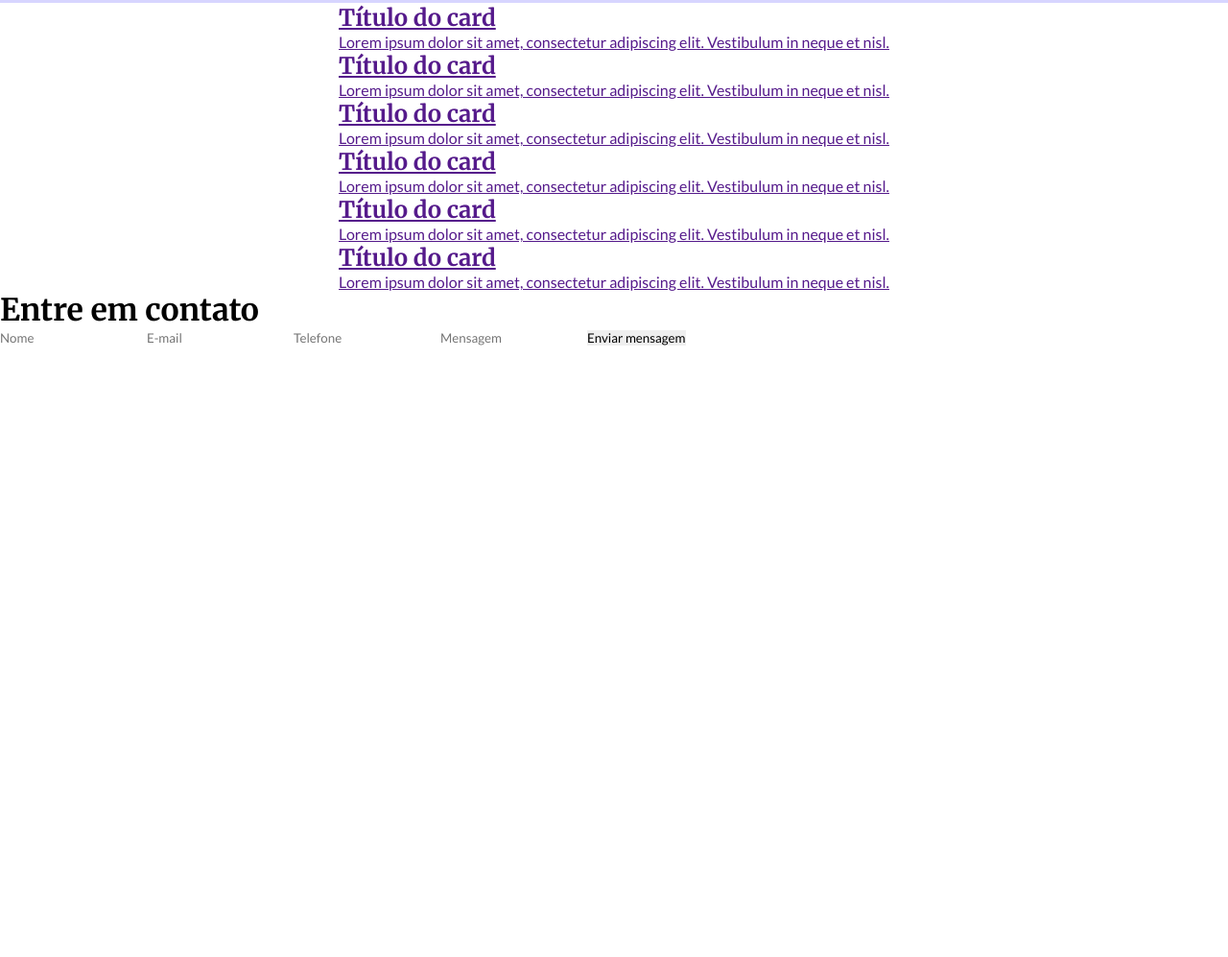
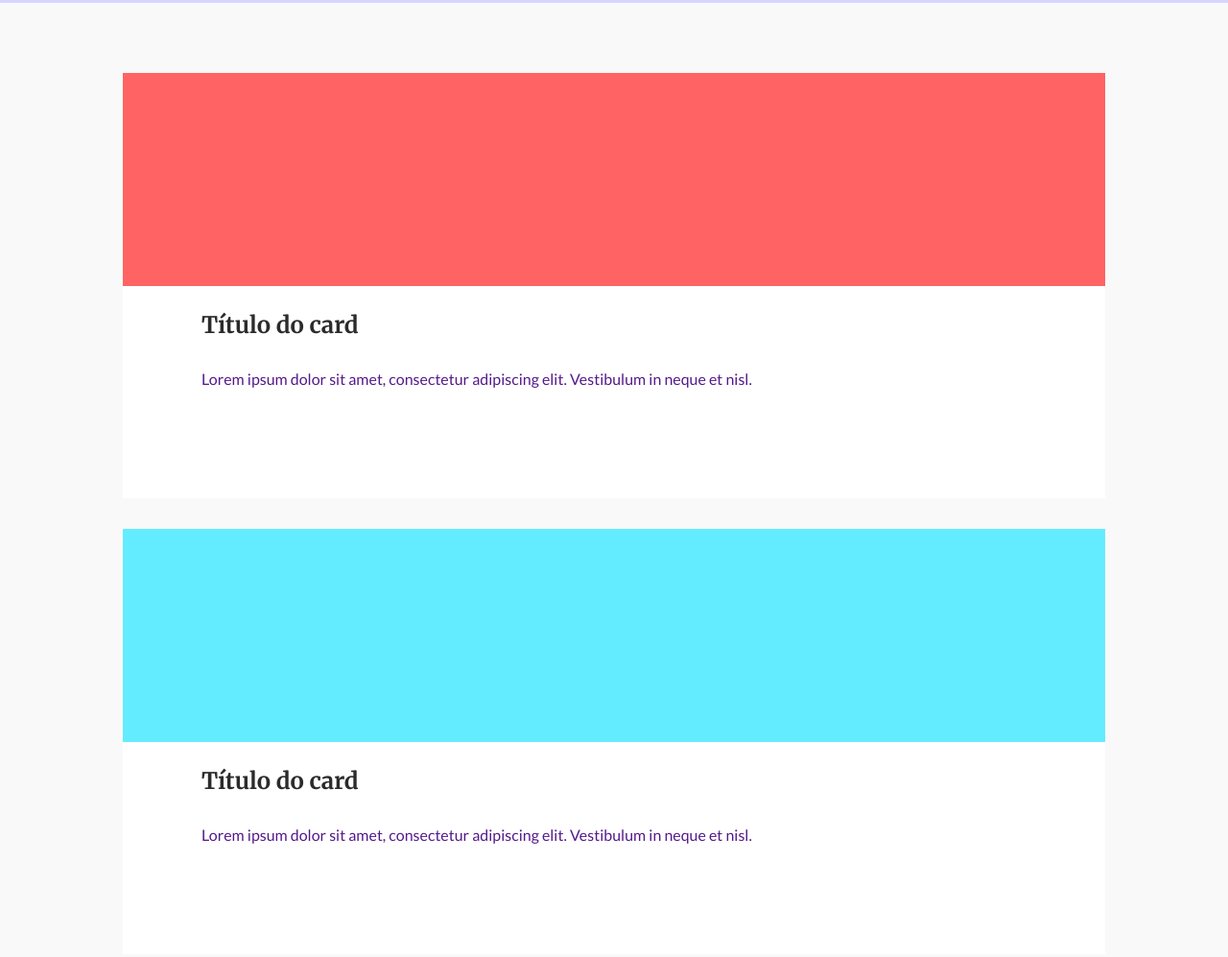
Before and after one commit to Jailtonj/DESAFIO-3---One-Page, a plain HTML site: page index.html in a window 1280 px wide. Shown: the part 727-1724 px from the top of the page at 96% size. Before the commit the page ends 1088 px from the top, so only its background shows below. Drawn offline with Linux system fonts and the light colour scheme.

Commit message:
Css do footer adcionado

```diff
--- a/index.html
+++ b/index.html
@@ -27,24 +27,28 @@
         <section class="cards">
             <div class="cards-linha1">
                 <a href="" target="_blank">
-                <div id="card1">
-                    <div class="texto-card1">
+                    <div class="card">
+                        <div id="card-orange"></div>
+                        <div class="texto-card">
+                            <h2>Título do card</h2>
+                            <p>Lorem ipsum dolor sit amet, consectetur adipiscing elit. Vestibulum in neque et nisl.</p>
+                        </div>
+                    </div>
+                </a>
+
+                <a href="" target="_blank">
+                <div class="card">
+                <div id="card-light-blue"></div>
+                    <div class="texto-card">
                         <h2>Título do card</h2>
                         <p>Lorem ipsum dolor sit amet, consectetur adipiscing elit. Vestibulum in neque et nisl.</p>
                     </div>
                 </div>
                 </a>
                 <a href="" target="_blank">
-                <div id="card2">
-                    <div class="texto-card2">
-                        <h2>Título do card</h2>
-                        <p>Lorem ipsum dolor sit amet, consectetur adipiscing elit. Vestibulum in neque et nisl.</p>
-                    </div>
-                </div>
-                </a>
-                <a href="" target="_blank">
-                <div id="card3">
-                    <div class="texto-card3">
+                    <div class="card">
+                        <div id="card-pink"></div>
+                            <div class="texto-card">
                                 <h2>Título do card</h2>
                                 <p>Lorem ipsum dolor sit amet, consectetur adipiscing elit. Vestibulum in neque et nisl.</p>
                             </div>
@@ -54,24 +58,27 @@
 
             <div class="cards-linha2">
                 <a href="" target="_blank">
-                <div id="card4">
-                    <div class="texto-card4">
+                    <div class="card">
+                        <div id="card-light-green"></div>
+                            <div class="texto-card">
                                 <h2>Título do card</h2>
                                 <p>Lorem ipsum dolor sit amet, consectetur adipiscing elit. Vestibulum in neque et nisl.</p>
                             </div>
                         </div>
                 </a>
                 <a href="" target="_blank">
-                <div id="card5">
-                    <div class="texto-card5">
+                    <div class="card">
+                        <div id="card-yellow"></div>
+                            <div class="texto-card">
                                 <h2>Título do card</h2>
                                 <p>Lorem ipsum dolor sit amet, consectetur adipiscing elit. Vestibulum in neque et nisl.</p>
                             </div>
                         </div>
                 </a>
                 <a href="" target="_blank">
-                <div id="card6">
-                    <div class="texto-card6">
+                    <div class="card">
+                        <div id="card-blue"></div>
+                            <div class="texto-card">
                                 <h2>Título do card</h2>
                                 <p>Lorem ipsum dolor sit amet, consectetur adipiscing elit. Vestibulum in neque et nisl.</p>
                             </div>
@@ -99,7 +106,7 @@
 
                     <input class="nome" type="text" name="Nome" placeholder="Nome">
 
-                    <input class="E-mail" type="email" name="Email" placeholder="E-mail">
+                    <input class="e-mail" type="email" name="Email" placeholder="E-mail">
 
                     <input class="telefone" type="number" name="Telefone" placeholder="Telefone">
 
@@ -107,6 +114,10 @@
 
                     <button type="submit">Enviar mensagem</button>
                </form>
+
+               <div class="direitos-autorais">
+                  <p>Todos os direitos reservados a <a class="link-jailton" href="">Jailton Pereira</a></p>
+               </div>
         </footer>
     </main>
 </body>
--- a/style.css
+++ b/style.css
@@ -15,6 +15,13 @@ p, button, input {
     font-family: 'Lato', sans-serif;
 }
 
+body {
+    background-color: #F9F9F9;
+}
+
+a {
+    text-decoration: none;
+}
 
 header {
     background-color: #D7D5FF;
@@ -64,11 +71,174 @@ header {
     margin-top: 32px;
 }
 
-.cards {
+/* cards */
+
+section {
     display: flex;
     flex-direction: column;
     align-items: center;
-    justify-content: center;
 }
 
-#
+.card {
+    height: 443px;
+    margin-bottom: 32px;
+}
+.cards-linha1 {
+    width: 80%;
+}
+
+.cards-linha2 {
+    width: 80%;
+}
+
+
+.texto-card {
+    width: 100%;
+    height: 50%;
+    display: flex;
+    flex-direction: column;
+    background-color: #FFFFFF;
+    padding-left: 8%;
+}
+
+.texto-card h2 {
+    font-weight: 700;
+    font-size: 24px;
+    line-height: 30px;
+    color: #2B2B2B;
+    margin-top: 26px;
+    margin-bottom: 26px;
+}
+
+.texto-card p {
+    margin-right: 10px;
+    font-weight: 400;
+    font-size: 16px;
+    line-height: 30px;
+}
+
+/* Cards colors */
+
+#card-orange {
+    width: 100%;
+    height: 50%;
+    background-color: #FF6363;
+    margin-top: 73px;
+}
+
+#card-light-blue {
+    width: 100%;
+    height: 50%;
+    background-color: #63ECFF;
+}
+#card-pink {
+    width: 100%;
+    height: 50%;
+    background-color: #F363FF;
+}
+#card-light-green{
+    width: 100%;
+    height: 50%;
+    background-color: #63FF73;
+}
+#card-yellow {
+    width: 100%;
+    height: 50%;
+    background-color: #FFDD63;
+}
+#card-blue {
+    width: 100%;
+    height: 50%;
+    background-color: #6663FF;
+}
+
+/* Footer */
+
+footer {
+    background-color: #D7D5FF;
+    height: 700px;
+    display: flex;
+    flex-direction: column;
+    align-items: center;
+}
+
+form {
+    display: flex;
+    flex-direction: column;
+    align-items: center;
+    width: 80%;
+}
+
+footer h1 {
+    margin-top: 83px;
+    font-weight: 400;
+    font-size: 32px;
+}
+
+input {
+    width: 100%;
+    border-radius: 5px;
+}
+
+.nome {
+    margin-top: 36px;
+    margin-bottom: 20px;
+    height: 40px;
+}
+
+.e-mail {
+    margin-bottom: 20px;
+    height: 40px;
+}
+
+.telefone {
+    margin-bottom: 20px;
+    height: 40px;
+}
+
+.mensagem {
+    margin-bottom: 45px;
+    height: 150px;
+}
+
+input::placeholder {
+    padding-left: 3%;
+    color: rgba(110, 114, 117, 0.74);
+    font-weight: 400;
+    font-size: 16px;
+}
+
+.mensagem::placeholder {
+    margin-bottom: 200px;
+    padding-left: 3%;
+    color: rgba(110, 114, 117, 0.74);
+    font-weight: 400;
+    font-size: 16px;
+    position: absolute;
+    margin-top: 20px;
+}
+
+footer button {
+    width: 100%;
+    height: 50px;
+    background-color: #6C63FF;
+    color: #FFFFFF;
+    font-weight: 700;
+    font-size: 20px;
+    line-height: 24px;
+    border-radius: 5px;
+}
+
+.direitos-autorais {
+    margin-top: 85px;
+
+}
+
+.direitos-autorais p {
+    color: #2B2B2B;
+    font-size: 18px;
+}
+
+.link-jailton {
+    color: #2B2B2B;
+}
```
Lines whose indentation alone changed are shown as unchanged.
